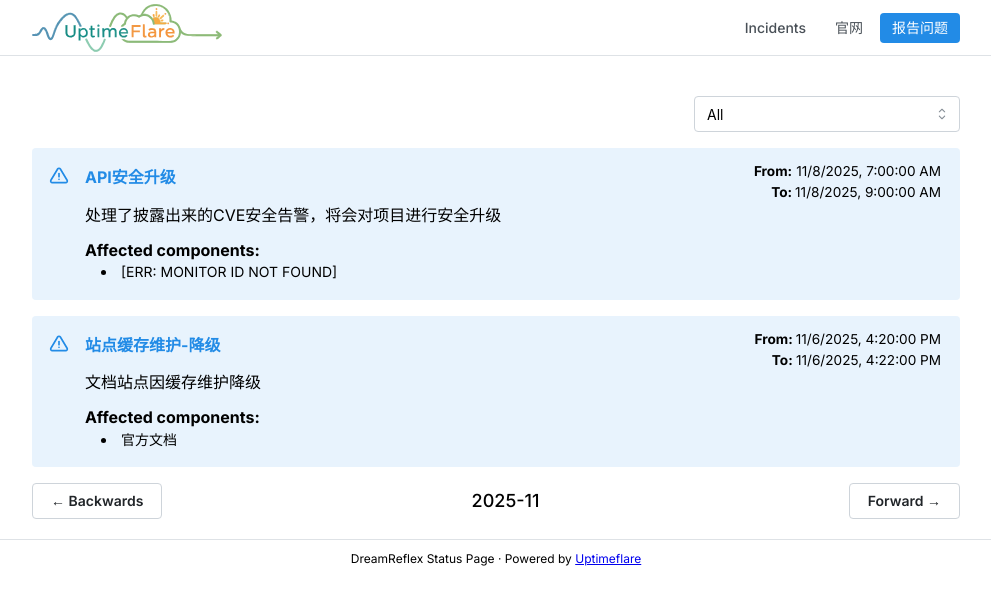
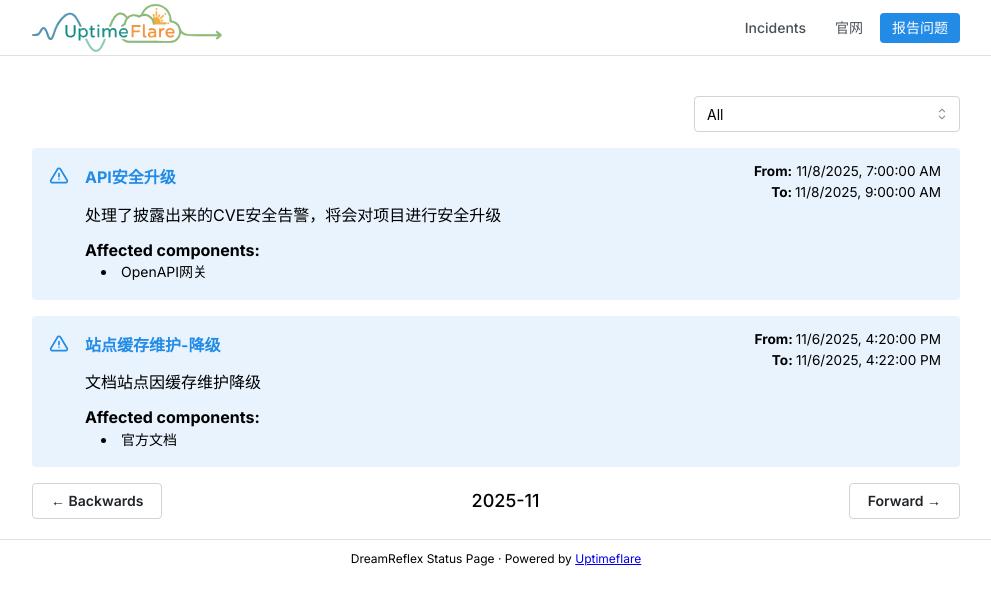
Before and after one commit to dreamreflex/status, a Next.js app: page /incidents in a window 1280 px wide. Shown: the top 604 px of the page, without its empty margins (144-1135 px from the left). Built offline with nearby package versions, Linux system fonts and the light colour scheme.

Commit message:
Refactor uptime.config.ts for clarity and updates

```diff
--- a/uptime.config.ts
+++ b/uptime.config.ts
@@ -1,45 +1,22 @@
-// This is a simplified example config file for quickstart
-// Some not frequently used features are omitted/commented out here
-// For a full-featured example, please refer to `uptime.config.full.ts`
-
-// Don't edit this line
 import { MaintenanceConfig, PageConfig, WorkerConfig } from './types/config'
-
 const pageConfig: PageConfig = {
-  // Title for your status page
   title: "云梦镜像状态",
-  // Links shown at the header of your status page, could set `highlight` to `true`
   links: [
     { link: 'https://dreamreflex.com', label: '官网' },
     { link: 'mailto:status@dreamreflex.com', label: '报告问题', highlight: true },
   ],
 }
-
 const workerConfig: WorkerConfig = {
-  // Define all your monitors here
   monitors: [
-    // Example HTTP Monitor
     {
-      // `id` should be unique, history will be kept if the `id` remains constant
       id: 'dreamreflex_owa',
-      // `name` is used at status page and callback message
       name: '官方网站',
-      // `method` should be a valid HTTP Method
       method: 'GET',
-      // `target` is a valid URL
       target: 'https://dreamreflex.com',
-      // [OPTIONAL] `tooltip` is ONLY used at status page to show a tooltip
       tooltip: '官方网站的运行状态',
-      // [OPTIONAL] `statusPageLink` is ONLY used for clickable link at status page
       statusPageLink: 'https://dreamreflex.com',
-      // [OPTIONAL] `expectedCodes` is an array of acceptable HTTP response codes, if not specified, default to 2xx
       expectedCodes: [200],
-      // [OPTIONAL] `timeout` in millisecond, if not specified, default to 10000
       timeout: 10000,
-      // [OPTIONAL] headers to be sent
-      headers: {
-        'User-Agent': 'Uptimeflare',
-      },
     },
     {
       id: 'dreamreflex_csa',
@@ -83,7 +60,7 @@ const maintenances: MaintenanceConfig[] = [
     color: 'blue',
   },
   {
-    monitors: ['dreamreflex-api'],
+    monitors: ['dreamreflex_api'],
     title: 'API安全升级',
     body: '处理了披露出来的CVE安全告警，将会对项目进行安全升级',
     start: '2025-11-08T15:00:00+08:00',
@@ -91,6 +68,4 @@ const maintenances: MaintenanceConfig[] = [
     color: 'blue',
   },
 ]
-
-// Don't edit this line
 export { maintenances, pageConfig, workerConfig }
```
